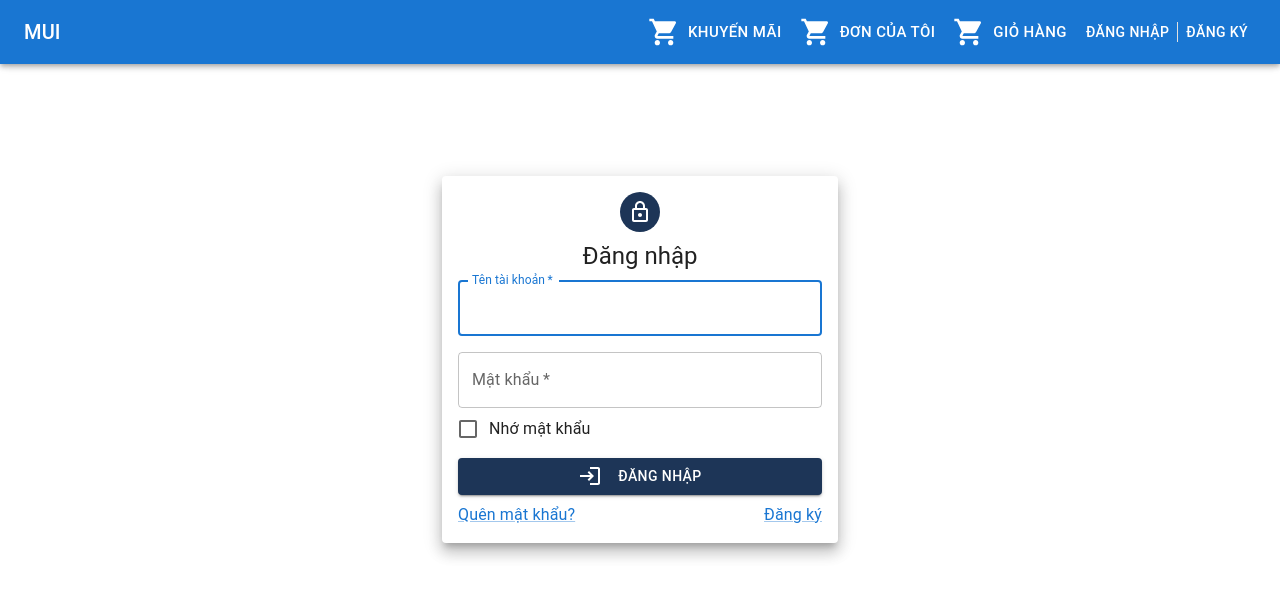
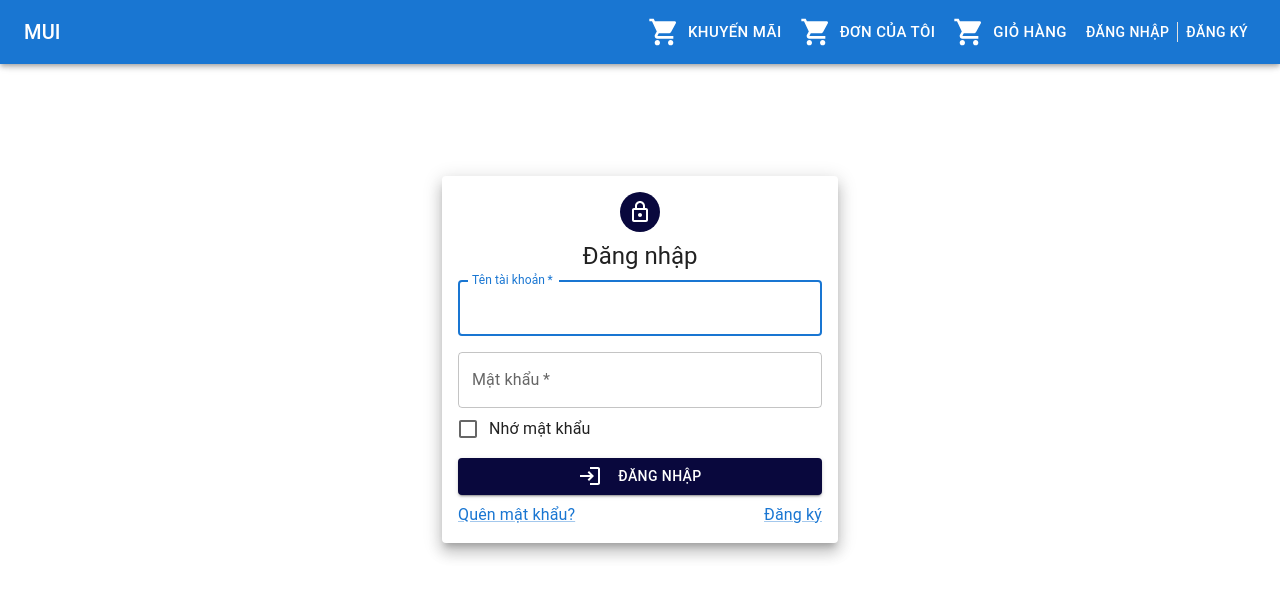
Before and after one commit to lpta2302/final_project_web, a React (Vite) app in the folder frontend/: page / in a window 1280 px wide. Shown: the top 598 px of the page. Built offline with nearby package versions, Linux system fonts and the light colour scheme.

Commit message:
Update color

```diff
--- a/frontend/src/components/forms/ForgotPassword.jsx
+++ b/frontend/src/components/forms/ForgotPassword.jsx
@@ -62,7 +62,7 @@ const ForgotPassword = () => {
             type="submit"
             fullWidth
             variant="contained"
-            sx={{ backgroundColor: "#1D3557" }}
+            sx={{ backgroundColor: "#09083D" }}
           >
             <SendIcon sx={{ mr: 2 }} />
             Gửi yêu cầu
--- a/frontend/src/components/forms/Login.jsx
+++ b/frontend/src/components/forms/Login.jsx
@@ -75,7 +75,7 @@ const Login = () => {
         <Avatar
           sx={{
             mx: "auto", // margin X (left & right)
-            bgcolor: "#1D3557",
+            bgcolor: "#09083D",
             textAlign: "center",
             mb: 1, // marginBottom
           }}
@@ -121,7 +121,7 @@ const Login = () => {
             type="submit"
             variant="contained"
             fullWidth
-            sx={{ mt: 1, backgroundColor: "#1D3557" }}
+            sx={{ mt: 1, backgroundColor: "#09083D" }}
           >
             <LoginIcon sx={{ mr: 2 }} />
             Đăng nhập
--- a/frontend/src/components/forms/Register.jsx
+++ b/frontend/src/components/forms/Register.jsx
@@ -124,7 +124,7 @@ const Register = () => {
         <Avatar
           sx={{
             mx: "auto", // margin X (left & right)
-            bgcolor: "#1D3557",
+            bgcolor: "#09083D",
             textAlign: "center",
             mb: 1, // marginBottom
           }}
@@ -246,7 +246,7 @@ const Register = () => {
             type="submit"
             variant="contained"
             fullWidth
-            sx={{ mt: 1, backgroundColor: "#1D3557" }}
+            sx={{ mt: 1, backgroundColor: "#09083D" }}
             disabled={!isAgree} // Nút Đăng ký sẽ bị vô hiệu hóa nếu checkbox không được tích
           >
             <PersonAddIcon sx={{ mr: 2 }} />
```
